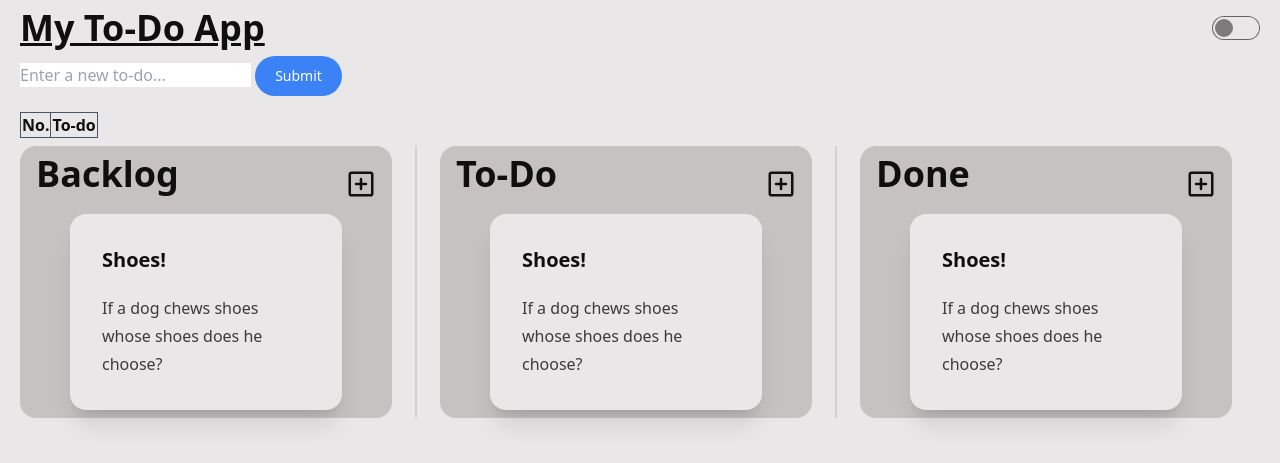
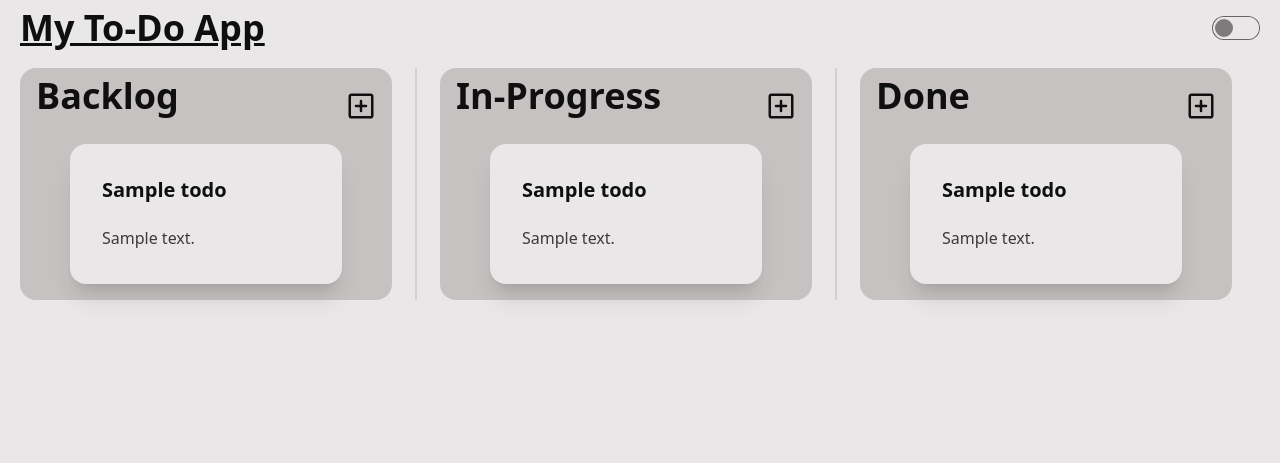
Before and after one commit to Jason-CKY/fastapi-htmx-example, a Python web app: template app/templates/index.html in a window 1280 px wide. Shown: the top 463 px of the page. Run offline with Jinja, Linux system fonts and the light colour scheme; the template is opened without the code that fills it: most values are stand-ins (such as "Sample title", 1, 10 or a date in 2020); lists and menus that the app fills with data are empty; style sheets or scripts are compiled from the project's sources; some libraries are stand-ins or nearby versions.

Commit message:
update ui and db schema

```diff
--- a/app/templates/index.html
+++ b/app/templates/index.html
@@ -26,80 +26,7 @@
       />
     </div>
 
-    <div id="temporary" class="my-2">
-      <form
-        hx-post="/htmx/todo"
-        hx-target="#todo-body"
-        hx-swap="innerHTML"
-        hx-indicator="#button-spinner"
-        hx-on:htmx:before-request="this.button.disabled='true'; this.todo.disabled='true'"
-        hx-on:htmx:after-request="this.todo.value='';  this.button.disabled=''; this.todo.disabled=''"
-      >
-        <input name="todo" placeholder="Enter a new to-do..." />
-        <button
-          name="button"
-          class="rounded-full bg-blue-500 px-5 py-2.5 text-center text-sm font-medium text-white hover:brightness-90 active:scale-[95%] active:brightness-90 disabled:scale-[100%] disabled:cursor-not-allowed disabled:brightness-90"
-        >
-          Submit
-          <svg
-            id="button-spinner"
-            class="htmx-indicator my-indicator mx-2 inline-block h-4 w-4 animate-spin rounded-full border-2 border-solid border-current border-r-transparent align-[-0.125em] motion-reduce:animate-[spin_1.5s_linear_infinite]"
-            viewBox="0 0 50 50"
-          >
-            <circle
-              class="path"
-              cx="25"
-              cy="25"
-              r="20"
-              fill="none"
-              stroke-width="5"
-            ></circle>
-          </svg>
-        </button>
-      </form>
-      <table class="... border-collapse border border-slate-500">
-        <thead>
-          <tr>
-            <th class="... border border-slate-600">No.</th>
-            <th class="... border border-slate-600">To-do</th>
-          </tr>
-        </thead>
-        <tbody
-          id="todo-body"
-          hx-confirm="Are you sure?"
-          hx-target="closest tr"
-          hx-swap="outerHTML swap:1s"
-        >
-          {% block content %} {% for i in range(num_todos) %}
-          <tr>
-            <td class="border border-slate-700">{{ i+1 }}</td>
-            <td class="border border-slate-700">{{ todos[i].name }}</td>
-            <td class="border border-slate-700">
-              <div
-                class="cursor-pointer"
-                hx-delete="/htmx/todo/{{ i+1 }}"
-                hx-trigger="click"
-              >
-                <svg
-                  xmlns="http://www.w3.org/2000/svg"
-                  width="24"
-                  height="24"
-                  viewBox="0 0 24 24"
-                >
-                  <path
-                    fill="currentColor"
-                    d="M19 4h-3.5l-1-1h-5l-1 1H5v2h14M6 19a2 2 0 0 0 2 2h8a2 2 0 0 0 2-2V7H6v12Z"
-                  />
-                </svg>
-              </div>
-            </td>
-          </tr>
-          {% endfor %} {% endblock %}
-        </tbody>
-      </table>
-    </div>
-
-    <div class="flex w-full">
+    <div class="mt-5 flex w-full">
       <div class="card rounded-box grid w-[30%] bg-base-300 p-2">
         <div class="mx-2 flex flex-col">
           <div class="flex items-center justify-between">
@@ -123,14 +50,18 @@
               </g>
             </svg>
           </div>
-          <div class="card w-[80%] place-self-center bg-base-100 shadow-xl">
+          {% for todo in backlog %}
+          <div
+            class="card my-2 w-[80%] place-self-center bg-base-100 shadow-xl"
+          >
             <div class="card-body">
               <article class="prose">
-                <h2 class="card-title">Shoes!</h2>
-                <p>If a dog chews shoes whose shoes does he choose?</p>
+                <h2 class="card-title">{{ todo.title }}</h2>
+                <p>{{ todo.description }}</p>
               </article>
             </div>
           </div>
+          {% endfor %}
         </div>
       </div>
 
@@ -140,7 +71,7 @@
         <div class="mx-2 flex flex-col">
           <div class="flex items-center justify-between">
             <article class="prose mb-5">
-              <h1>To-Do</h1>
+              <h1>In-Progress</h1>
             </article>
             <svg
               xmlns="http://www.w3.org/2000/svg"
@@ -159,14 +90,18 @@
               </g>
             </svg>
           </div>
-          <div class="card w-[80%] place-self-center bg-base-100 shadow-xl">
+          {% for todo in inProgress %}
+          <div
+            class="card my-2 w-[80%] place-self-center bg-base-100 shadow-xl"
+          >
             <div class="card-body">
               <article class="prose">
-                <h2 class="card-title">Shoes!</h2>
-                <p>If a dog chews shoes whose shoes does he choose?</p>
+                <h2 class="card-title">{{ todo.title }}</h2>
+                <p>{{ todo.description }}</p>
               </article>
             </div>
           </div>
+          {% endfor %}
         </div>
       </div>
 
@@ -195,14 +130,18 @@
               </g>
             </svg>
           </div>
-          <div class="card w-[80%] place-self-center bg-base-100 shadow-xl">
+          {% for todo in done %}
+          <div
+            class="card my-2 w-[80%] place-self-center bg-base-100 shadow-xl"
+          >
             <div class="card-body">
               <article class="prose">
-                <h2 class="card-title">Shoes!</h2>
-                <p>If a dog chews shoes whose shoes does he choose?</p>
+                <h2 class="card-title">{{ todo.title }}</h2>
+                <p>{{ todo.description }}</p>
               </article>
             </div>
           </div>
+          {% endfor %}
         </div>
       </div>
     </div>
```
Also changed, not shown: app/core/db.py (+70 -10 lines), app/routers/page_router.py (+17 -3 lines).
